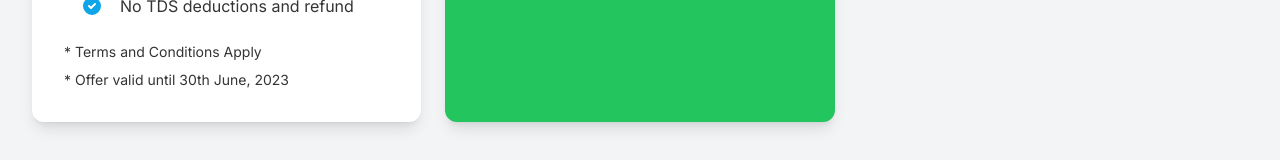
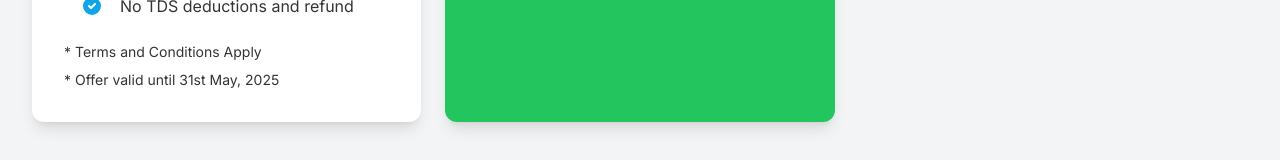
Before and after one commit to itrmitra/itrmitra, a Next.js app: page /services in a window 1280 px wide. Shown: the part 1883-2043 px from the top of the page. Built offline with nearby package versions, Linux system fonts and the light colour scheme.

Commit message:
Update services.ts

```diff
--- a/src/data/services.ts
+++ b/src/data/services.ts
@@ -84,6 +84,6 @@ export const services = [
             "Interest Income",
             "No TDS deductions and refund",
         ],
-        extraInfo: ["Terms and Conditions Apply", "Offer valid until 30th June, 2023"],
+        extraInfo: ["Terms and Conditions Apply", "Offer valid until 31st May, 2025"],
     },
 ]
```
